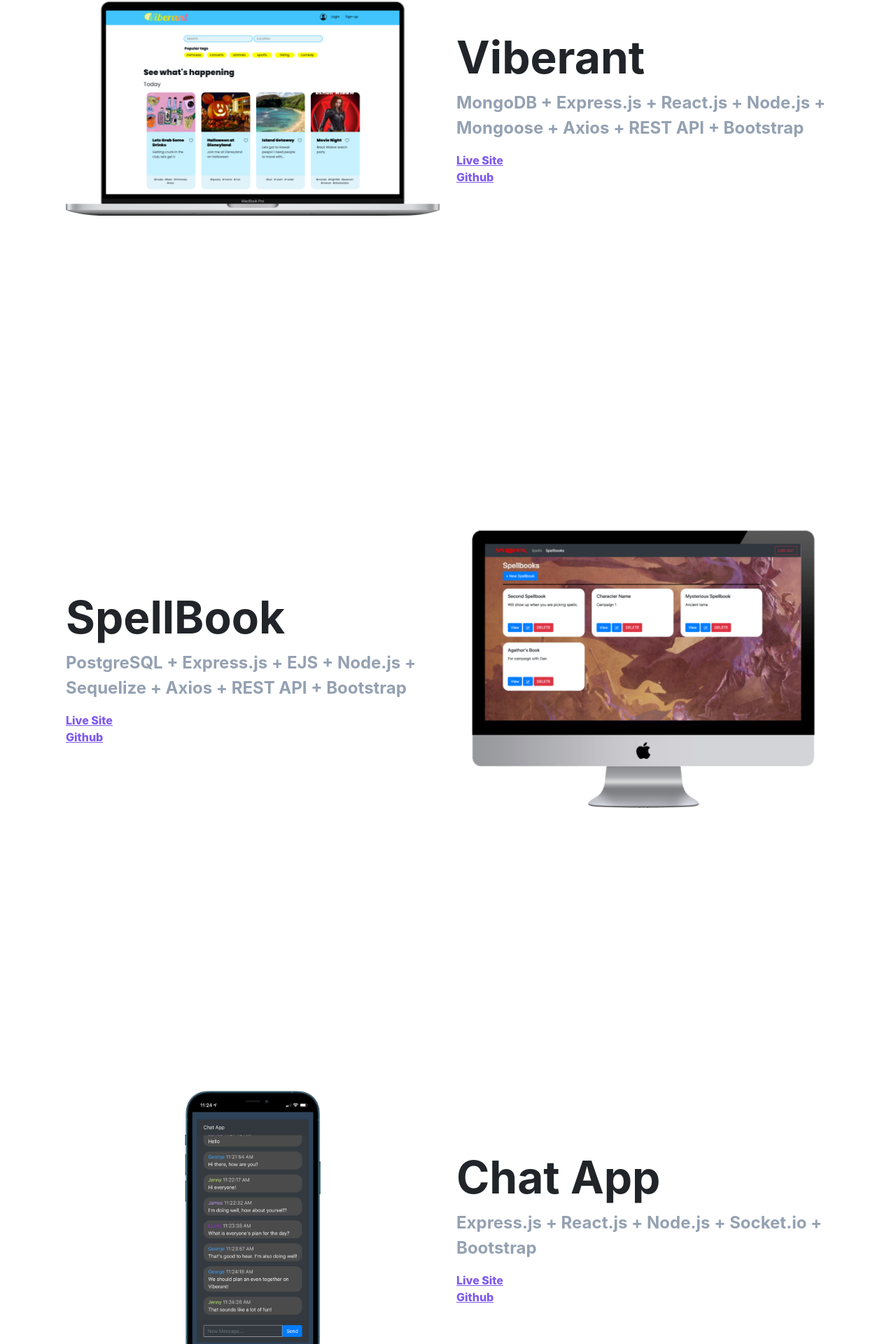
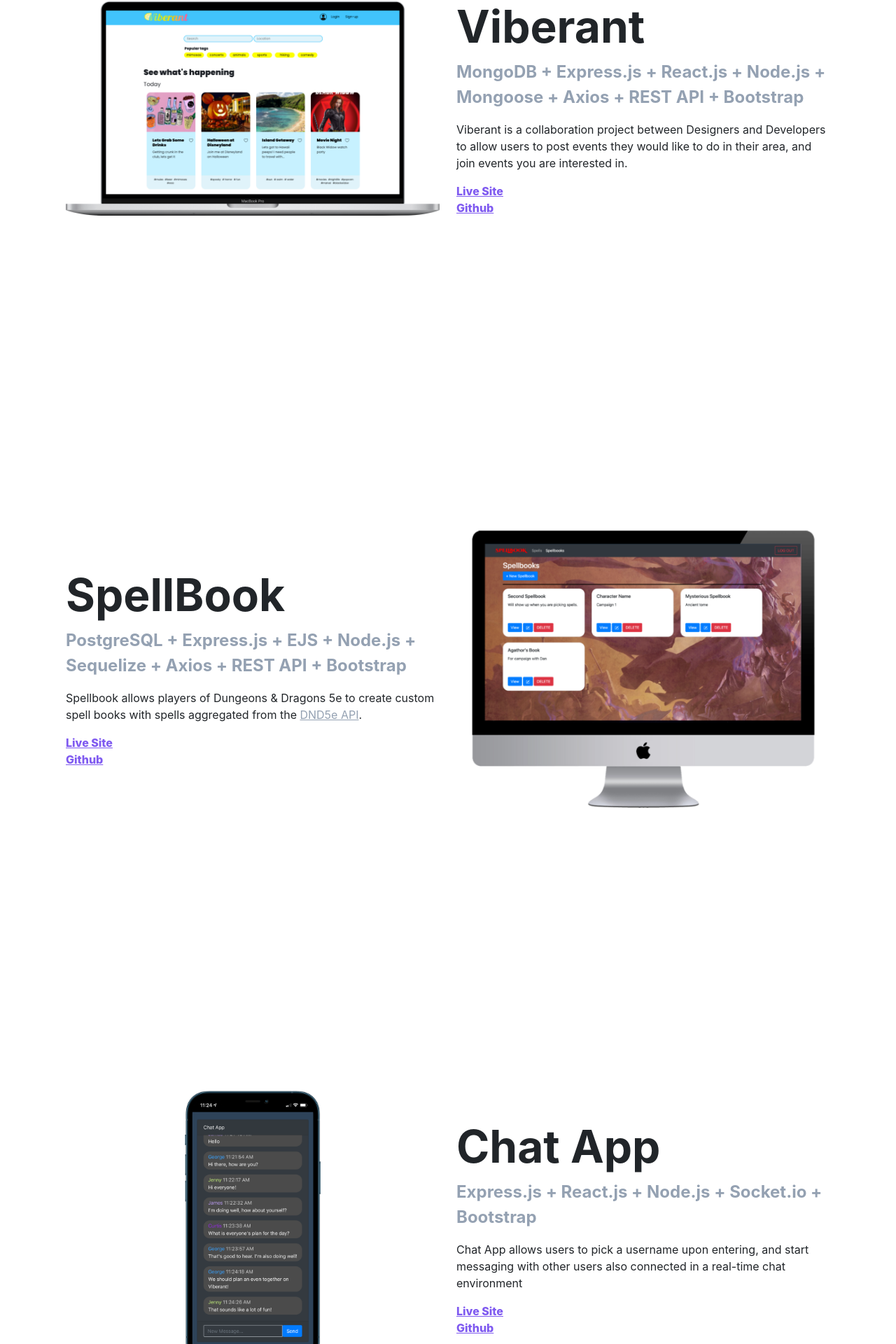
Before and after one commit to Consecratio/portfolio, a React (Create React App) app: page / in a window 1280 px wide. Shown: the part 1678-3598 px from the top of the page at 70% size. Built offline with nearby package versions, Linux system fonts and the light colour scheme.

Commit message:
added descriptions to projects

```diff
--- a/src/components/Projects.jsx
+++ b/src/components/Projects.jsx
@@ -19,6 +19,7 @@ const Projects = () => {
                 <Col className="mx-auto">
                     <h3 className="project-name">Viberant</h3>
                     <p className="tech-stack">MongoDB + Express.js + React.js + Node.js + Mongoose + Axios + REST API + Bootstrap</p>
+                    <p className="project-desc">Viberant is a collaboration project between Designers and Developers to allow users to post events they would like to do in their area, and join events you are interested in.</p>
                     <a href="https://admiring-spence-c2dab0.netlify.app/" target="_blank" rel="noopener noreferrer" className="project-links">Live Site</a>
                     <br />
                     <a href="https://github.com/Consecratio/mern-auth-client" target="_blank" rel="noopener noreferrer" className="project-links">Github</a>
@@ -32,6 +33,7 @@ const Projects = () => {
                 <Col className="mx-auto">
                     <h3 className="project-name">SpellBook</h3>
                     <p className="tech-stack">PostgreSQL + Express.js + EJS + Node.js + Sequelize + Axios + REST API + Bootstrap</p>
+                    <p className="project-desc">Spellbook allows players of Dungeons &amp; Dragons 5e to create custom spell books with spells aggregated from the <a href="http://www.dnd5eapi.co/" target="_blank" rel="noopener noreferrer">DND5e API</a>.</p>
                     <a href="https://spellbook-project.herokuapp.com/" target="_blank" rel="noopener noreferrer" className="project-links">Live Site</a>
                     <br />
                     <a href="https://github.com/Consecratio/project-2-spellbook" target="_blank" rel="noopener noreferrer" className="project-links">Github</a>
@@ -45,6 +47,7 @@ const Projects = () => {
                 <Col className="mx-auto">
                     <h3 className="project-name">Chat App</h3>
                     <p className="tech-stack">Express.js + React.js + Node.js + Socket.io + Bootstrap</p>
+                    <p className="project-desc">Chat App allows users to pick a username upon entering, and start messaging with other users also connected in a real-time chat environment</p>
                     <a href="https://practical-visvesvaraya-c80ca0.netlify.app/" target="_blank" rel="noopener noreferrer" className="project-links">Live Site</a>
                     <br />
                     <a href="https://github.com/Consecratio/chat-app-client" target="_blank" rel="noopener noreferrer" className="project-links">Github</a>
```
